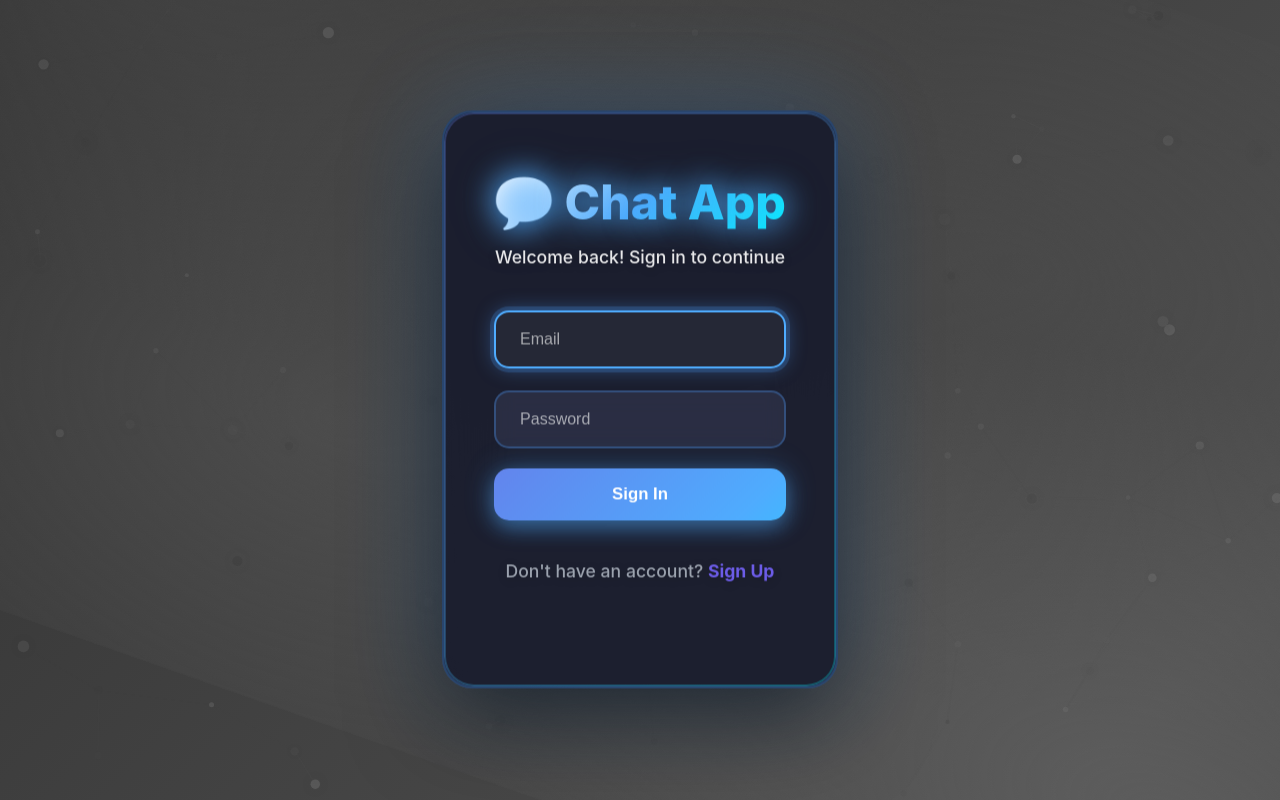
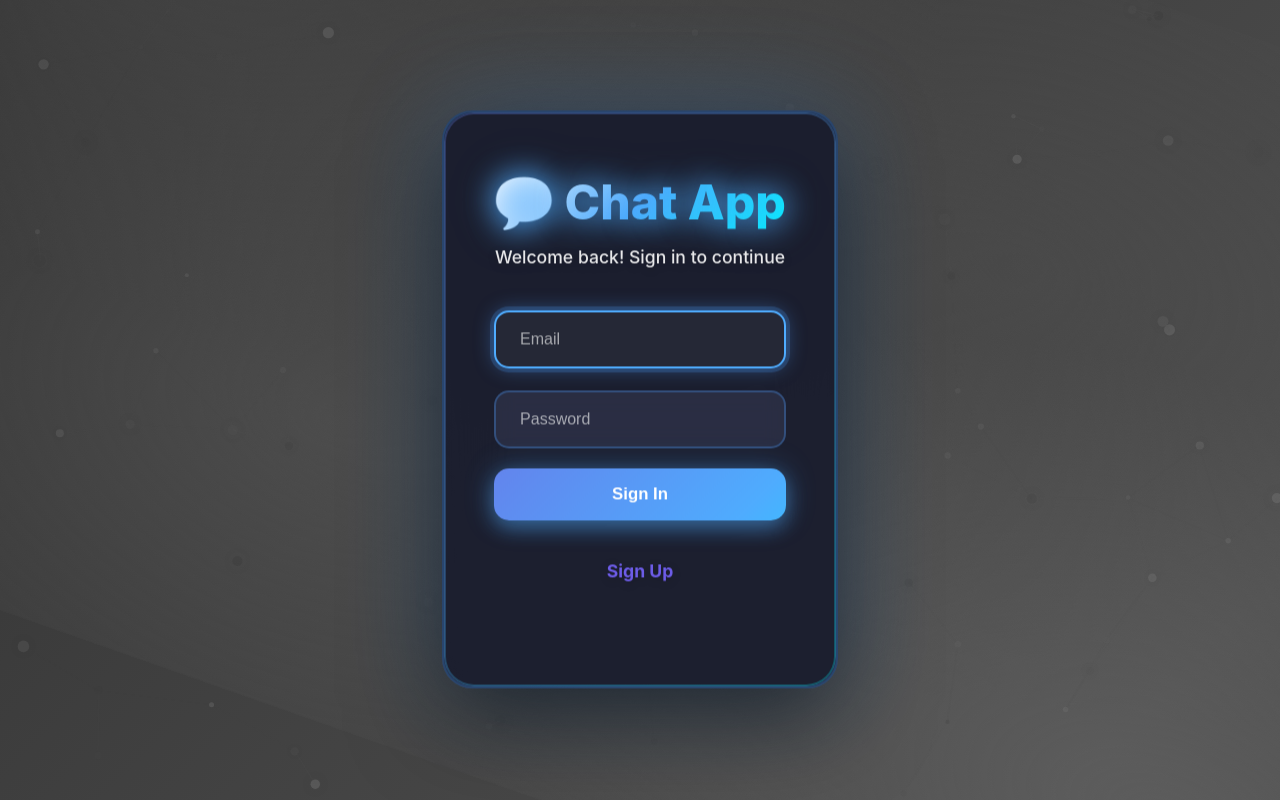
Before and after one commit to SGKP/CHAT_APP, a React (Create React App) app in the folder frontend/: page / in a window 1280 px wide. Built offline with nearby package versions, Linux system fonts and the light colour scheme; no server answers; the HTML template or start-up script is replaced by a standard one.

Commit message:
UI: Simplify login/signup toggle text

```diff
--- a/frontend/src/components/Login.js
+++ b/frontend/src/components/Login.js
@@ -136,7 +136,7 @@ function Login() {
         </motion.button>
 
         <motion.p
-          style={{ textAlign: 'center', marginTop: '20px', color: 'var(--gray)', cursor: 'pointer' }}
+          style={{ textAlign: 'center', marginTop: '20px', cursor: 'pointer' }}
           onClick={() => {
             setIsLogin(!isLogin);
             setError('');
@@ -144,7 +144,6 @@ function Login() {
           }}
           whileHover={{ scale: 1.05 }}
         >
-          {isLogin ? "Don't have an account? " : "Already have an account? "}
           <strong style={{ color: 'var(--primary)' }}>
             {isLogin ? 'Sign Up' : 'Sign In'}
           </strong>
```
